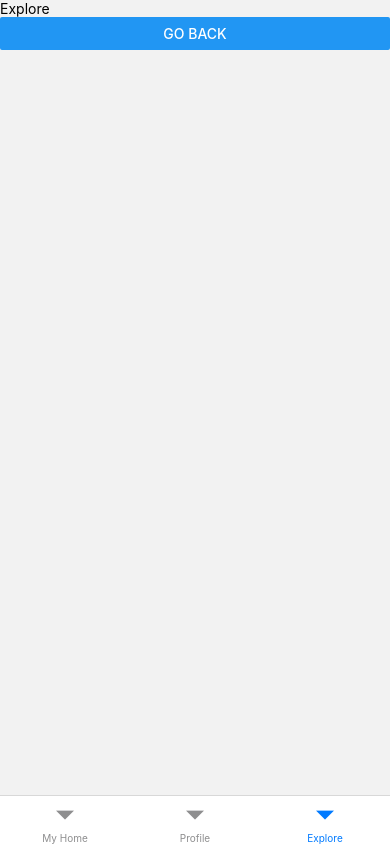
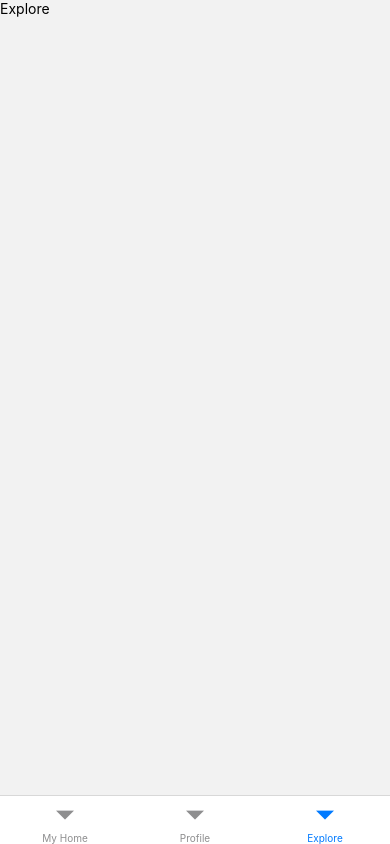
Before and after one commit to kwakyebrilliant/MainApp-mobile, a React Native app: screen /Explore in a window 390 px wide. Built offline with nearby package versions, Linux system fonts and the light colour scheme.

Commit message:
explore updates

```diff
--- a/src/Screens/Explore/Explore.js
+++ b/src/Screens/Explore/Explore.js
@@ -1,16 +1,11 @@
 import React from 'react';
-import {View, Text, Button} from 'react-native';
-import navigationStrings from '../../constants/navigationStrings';
+import {View, Text} from 'react-native';
 import styles from '../Home/styles';
 
-const Explore = ({navigation}) => {
-  const goToScreen = () => {
-    navigation.popToTop();
-  };
+const Explore = () => {
   return (
     <View style={styles.container}>
       <Text>Explore</Text>
-      <Button onPress={goToScreen} title="Go Back" />
     </View>
   );
 };
```
